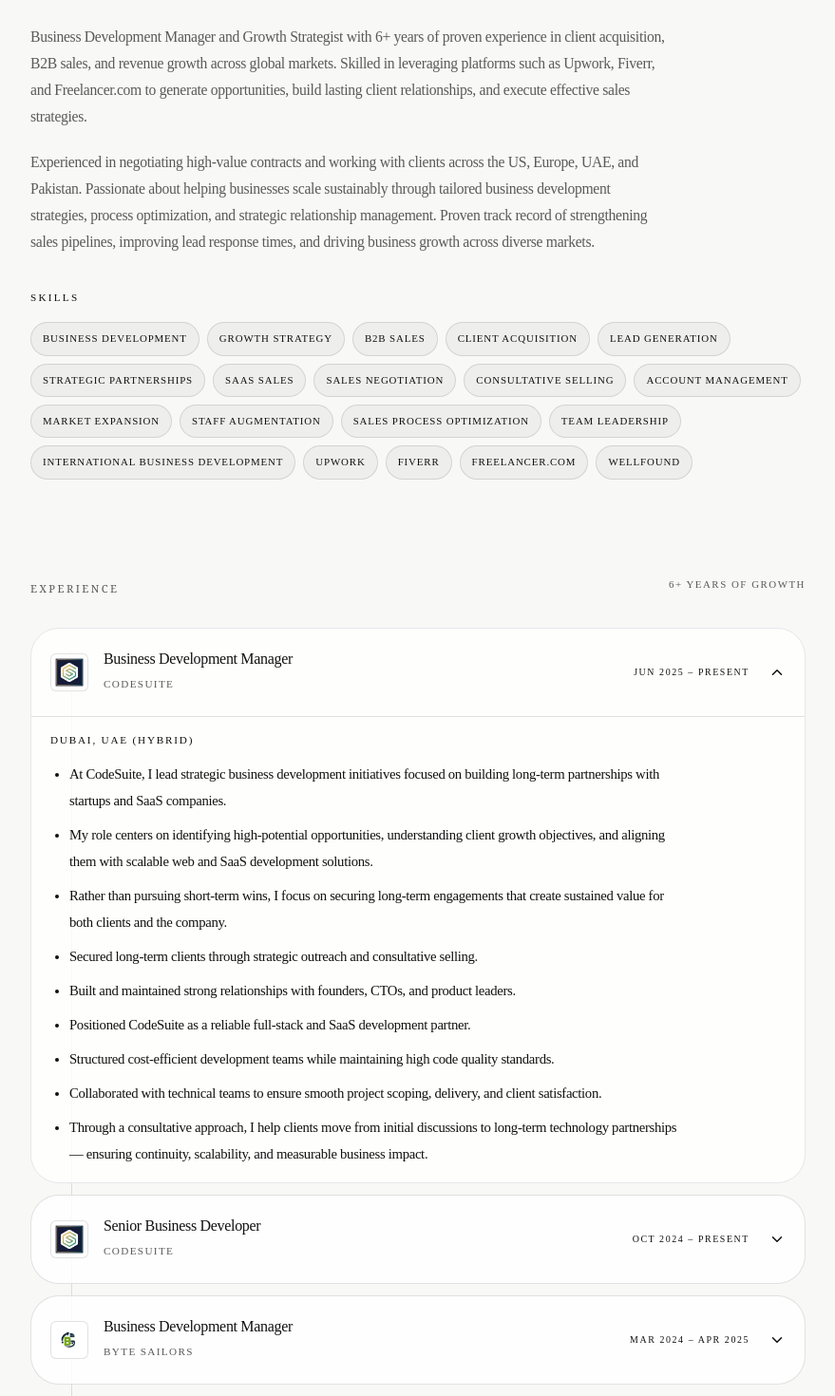
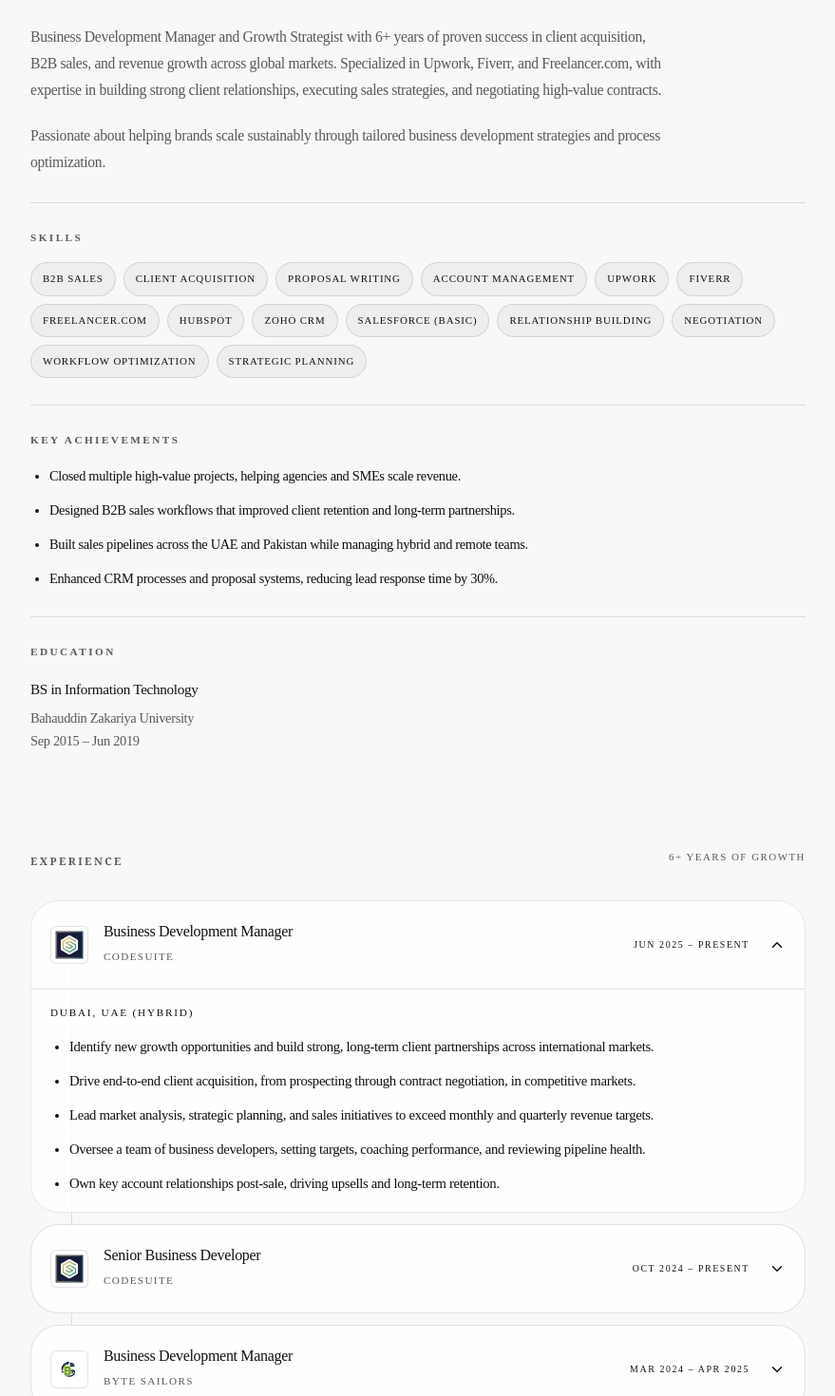
Before and after one commit to zarghambd/MyPortfolio, a Next.js app: page / in a window 1280 px wide. Shown: the part 660-2130 px from the top of the page at 95% size, without its empty margins (200-1079 px from the left). Built offline with nearby package versions, Linux system fonts and the light colour scheme.

Commit message:
Refactor portfolio details: update job titles, enhance skills and achievements sections, and improve contact information; add API for resume download

```diff
--- /dev/null
+++ b/src/app/api/resume/route.ts
@@ -0,0 +1,17 @@
+const resumeUrl = "https://raw.githubusercontent.com/zarghambd/MyPortfolio/main/public/Zargham_Haider_Business_Development_Manager.pdf";
+
+export async function GET() {
+    const response = await fetch(resumeUrl, { next: { revalidate: 300 } });
+
+    if (!response.ok || !response.body) {
+        return new Response("Resume unavailable", { status: 502 });
+    }
+
+    return new Response(response.body, {
+        headers: {
+            "Content-Type": "application/pdf",
+            "Content-Disposition": 'attachment; filename="Zargham_Haider_Business_Development_Manager.pdf"',
+            "Cache-Control": "public, max-age=300",
+        },
+    });
+}
--- a/src/app/globals.css
+++ b/src/app/globals.css
@@ -73,7 +73,7 @@ html.dark {
   }
 
   .section-label {
-    @apply text-[0.7rem] font-medium uppercase tracking-[0.22em];
+    @apply text-[0.7rem] font-semibold uppercase tracking-[0.22em];
     color: var(--muted);
   }
 
--- a/src/app/layout.tsx
+++ b/src/app/layout.tsx
@@ -17,7 +17,7 @@ export const metadata: Metadata = {
         template: "%s | Zargham Haider",
     },
     description:
-        "Zargham Haider is a Senior Business Development Manager and Growth Strategist with 6+ years of experience in B2B sales, client acquisition, strategic partnerships, and revenue growth across global markets.",
+        "Zargham Haider is a Business Development Manager and Growth Strategist with 6+ years of experience in B2B sales, client acquisition, strategic partnerships, and revenue growth across global markets.",
     keywords: [
         "Zargham Haider",
         "Business Development Manager",
--- a/src/app/page.tsx
+++ b/src/app/page.tsx
@@ -12,7 +12,7 @@ export default function Home() {
         name: "Zargham Haider",
         url: "https://zargham.online",
         image: "https://zargham.online/profile.webp",
-        jobTitle: "Senior Business Development Manager",
+        jobTitle: "Business Development Manager & Growth Strategist",
         description:
             "Senior Business Development Manager and Growth Strategist specializing in B2B sales, client acquisition, strategic partnerships, and revenue growth.",
         email: "mailto:zarghamh96@gmail.com",
--- a/src/components/About.tsx
+++ b/src/components/About.tsx
@@ -3,25 +3,27 @@
 import { motion } from "framer-motion";
 
 const skills = [
-    "Business Development",
-    "Growth Strategy",
     "B2B Sales",
     "Client Acquisition",
-    "Lead Generation",
-    "Strategic Partnerships",
-    "SaaS Sales",
-    "Sales Negotiation",
-    "Consultative Selling",
+    "Proposal Writing",
     "Account Management",
-    "Market Expansion",
-    "Staff Augmentation",
-    "Sales Process Optimization",
-    "Team Leadership",
-    "International Business Development",
     "Upwork",
     "Fiverr",
     "Freelancer.com",
-    "WellFound",
+    "HubSpot",
+    "Zoho CRM",
+    "Salesforce (Basic)",
+    "Relationship Building",
+    "Negotiation",
+    "Workflow Optimization",
+    "Strategic Planning",
+];
+
+const achievements = [
+    "Closed multiple high-value projects, helping agencies and SMEs scale revenue.",
+    "Designed B2B sales workflows that improved client retention and long-term partnerships.",
+    "Built sales pipelines across the UAE and Pakistan while managing hybrid and remote teams.",
+    "Enhanced CRM processes and proposal systems, reducing lead response time by 30%.",
 ];
 
 export default function About() {
@@ -63,16 +65,16 @@ export default function About() {
                     </motion.div>
 
                     <p className="max-w-2xl text-[0.9rem] leading-7 text-muted md:text-[0.98rem]">
-                        Business Development Manager and Growth Strategist with 6+ years of proven experience in client acquisition, B2B sales, and revenue growth across global markets. Skilled in leveraging platforms such as Upwork, Fiverr, and Freelancer.com to generate opportunities, build lasting client relationships, and execute effective sales strategies.
+                        Business Development Manager and Growth Strategist with 6+ years of proven success in client acquisition, B2B sales, and revenue growth across global markets. Specialized in Upwork, Fiverr, and Freelancer.com, with expertise in building strong client relationships, executing sales strategies, and negotiating high-value contracts.
                     </p>
 
                     <p className="max-w-2xl text-[0.9rem] leading-7 text-muted md:text-[0.98rem]">
-                        Experienced in negotiating high-value contracts and working with clients across the US, Europe, UAE, and Pakistan. Passionate about helping businesses scale sustainably through tailored business development strategies, process optimization, and strategic relationship management. Proven track record of strengthening sales pipelines, improving lead response times, and driving business growth across diverse markets.
+                        Passionate about helping brands scale sustainably through tailored business development strategies and process optimization.
                     </p>
                 </div>
 
-                <div className="pt-2">
-                    <div className="mb-4 text-[0.7rem] font-medium uppercase tracking-[0.2em] text-muted">Skills</div>
+                <div className="border-t border-[var(--border)] pt-7">
+                    <div className="section-label mb-4">Skills</div>
                     <div className="flex flex-wrap gap-2">
                         {skills.map((skill) => (
                             <span key={skill} className="rounded-full border border-[var(--border)] bg-[var(--chip)] px-3 py-2 text-[0.68rem] font-medium uppercase tracking-[0.08em] text-foreground">
@@ -81,6 +83,21 @@ export default function About() {
                         ))}
                     </div>
                 </div>
+
+                <div className="border-t border-[var(--border)] pt-7">
+                    <div className="section-label mb-4">Key achievements</div>
+                    <ul className="max-w-2xl space-y-3 pl-5 text-left text-[0.9rem] leading-6 text-muted">
+                        {achievements.map((achievement) => <li key={achievement} className="list-disc marker:text-foreground">{achievement}</li>)}
+                    </ul>
+                </div>
+
+                <div className="border-t border-[var(--border)] pt-7">
+                    <div className="section-label mb-4">Education</div>
+                    <div className="max-w-2xl text-left">
+                        <p className="text-[0.95rem] font-medium text-foreground">BS in Information Technology</p>
+                        <p className="mt-1 text-[0.9rem] leading-6 text-muted">Bahauddin Zakariya University<br />Sep 2015 – Jun 2019</p>
+                    </div>
+                </div>
             </motion.div>
         </section>
     );
--- a/src/components/Contact.tsx
+++ b/src/components/Contact.tsx
@@ -64,8 +64,8 @@ export default function Contact() {
                                 <Phone size={18} />
                                 <span className="text-[0.7rem] font-medium uppercase tracking-[0.18em]">Phone</span>
                             </div>
-                            <a href="tel:+923241017481" className="block text-base text-foreground/80 hover:text-foreground">
-                                +92 324 1017481
+                            <a href="tel:+923204501039" className="block text-base text-foreground/80 hover:text-foreground">
+                                +92 320 4501039
                             </a>
                         </div>
 
--- a/src/components/Experience.tsx
+++ b/src/components/Experience.tsx
@@ -13,15 +13,11 @@ const experiences = [
         location: "Dubai, UAE (Hybrid)",
         period: "Jun 2025 – Present",
         description: [
-            "At CodeSuite, I lead strategic business development initiatives focused on building long-term partnerships with startups and SaaS companies.",
-            "My role centers on identifying high-potential opportunities, understanding client growth objectives, and aligning them with scalable web and SaaS development solutions.",
-            "Rather than pursuing short-term wins, I focus on securing long-term engagements that create sustained value for both clients and the company.",
-            "Secured long-term clients through strategic outreach and consultative selling.",
-            "Built and maintained strong relationships with founders, CTOs, and product leaders.",
-            "Positioned CodeSuite as a reliable full-stack and SaaS development partner.",
-            "Structured cost-efficient development teams while maintaining high code quality standards.",
-            "Collaborated with technical teams to ensure smooth project scoping, delivery, and client satisfaction.",
-            "Through a consultative approach, I help clients move from initial discussions to long-term technology partnerships — ensuring continuity, scalability, and measurable business impact."
+            "Identify new growth opportunities and build strong, long-term client partnerships across international markets.",
+            "Drive end-to-end client acquisition, from prospecting through contract negotiation, in competitive markets.",
+            "Lead market analysis, strategic planning, and sales initiatives to exceed monthly and quarterly revenue targets.",
+            "Oversee a team of business developers, setting targets, coaching performance, and reviewing pipeline health.",
+            "Own key account relationships post-sale, driving upsells and long-term retention.",
         ],
     },
     {
@@ -31,9 +27,9 @@ const experiences = [
         location: "Dubai, UAE (Hybrid)",
         period: "Oct 2024 – Present",
         description: [
-            "Identifying new growth opportunities and building strong partnerships.",
-            "Driving client acquisition and negotiating contracts in competitive markets.",
-            "Leading market analysis, planning, and sales initiatives to exceed revenue targets.",
+            "Identify new growth opportunities and build strong, long-term client partnerships.",
+            "Drive client acquisition and negotiate contracts in competitive international markets.",
+            "Lead market analysis, strategic planning, and sales initiatives to exceed revenue targets.",
         ],
     },
     {
@@ -43,8 +39,8 @@ const experiences = [
         location: "Lahore, Pakistan (Remote)",
         period: "Mar 2024 – Apr 2025",
         description: [
-            "Managed global clients and scaled business operations through digital platforms.",
-            "Executed strategic business development campaigns and client outreach.",
+            "Managed a global client portfolio and scaled business operations through digital platforms.",
+            "Executed strategic business development campaigns and targeted client outreach.",
         ],
     },
     {
@@ -54,8 +50,8 @@ const experiences = [
         location: "Lahore, Pakistan (On-site)",
         period: "Feb 2024 – Oct 2024",
         description: [
-            "Provided consultancy and led sales initiatives for IT services.",
-            "Successfully closed multiple B2B deals through tailored proposals.",
+            "Provided consultancy and led sales initiatives for IT services clients.",
+            "Closed multiple B2B deals through tailored, high-conversion proposals.",
         ],
     },
     {
@@ -65,8 +61,8 @@ const experiences = [
         location: "Lahore, Pakistan (On-site)",
         period: "Jan 2023 – Apr 2024",
         description: [
-            "Focused on CRM management, bid preparation, and lead generation.",
-            "Developed customized solutions and maintained strong client accounts.",
+            "Owned CRM management, bid preparation, and end-to-end lead generation.",
+            "Developed customized client solutions and maintained strong, long-term accounts.",
         ],
     },
     {
@@ -76,8 +72,16 @@ const experiences = [
         location: "Lahore, Pakistan (On-site)",
         period: "Jun 2022 – Jan 2023",
         description: [
-            "Handled freelancing platforms, client acquisition, and business growth strategies.",
+            "Managed freelancing-platform client acquisition and business growth strategy.",
         ],
+    },
+    {
+        role: "Business Development Executive",
+        company: "Value Business Solutions",
+        logo: "/logos/value business solutions.png",
+        location: "Lahore, Pakistan",
+        period: "Jan 2021 – Jan 2022",
+        description: ["Specialized in proposal writing, B2B sales, and competitive bid management."],
     },
 ];
 
--- a/src/components/Footer.tsx
+++ b/src/components/Footer.tsx
@@ -42,7 +42,7 @@ export default function Footer() {
                 <div className="flex flex-wrap items-center gap-4 text-[0.68rem] font-medium uppercase tracking-[0.18em] text-muted">
                     <a href="mailto:zarghamh96@gmail.com" className="hover:text-foreground">Email</a>
                     <a href="https://www.linkedin.com/in/zargham-haider-189492161/" target="_blank" rel="noreferrer" className="hover:text-foreground">LinkedIn</a>
-                    <a href="/Zargham_BDM.pdf" download="Zargham_Haider_CV.pdf" className="hover:text-foreground">Resume</a>
+                    <a href="/api/resume" className="hover:text-foreground">Resume</a>
                 </div>
             </div>
         </footer>
```
Also changed, not shown: src/components/Hero.tsx (+4 -4 lines).
